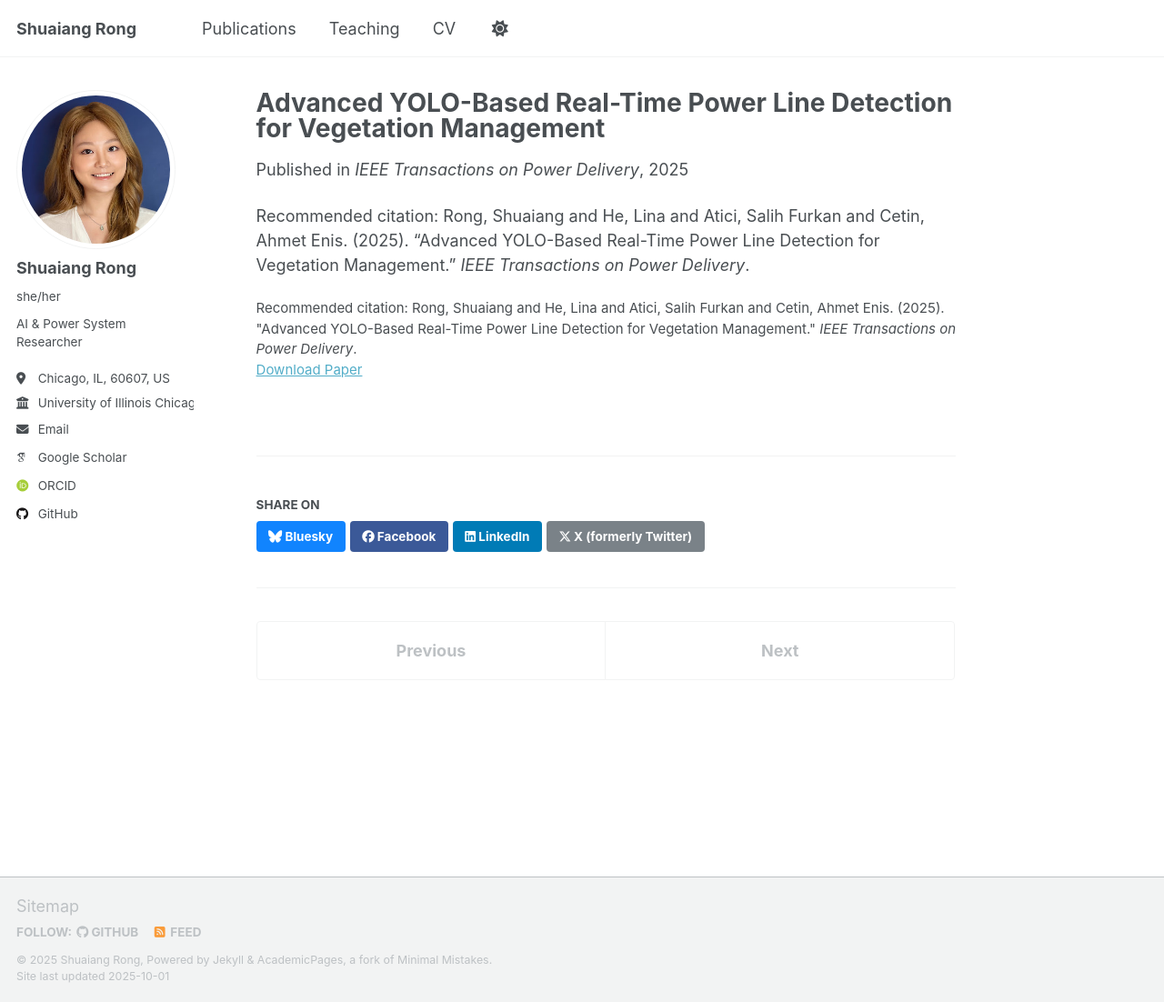
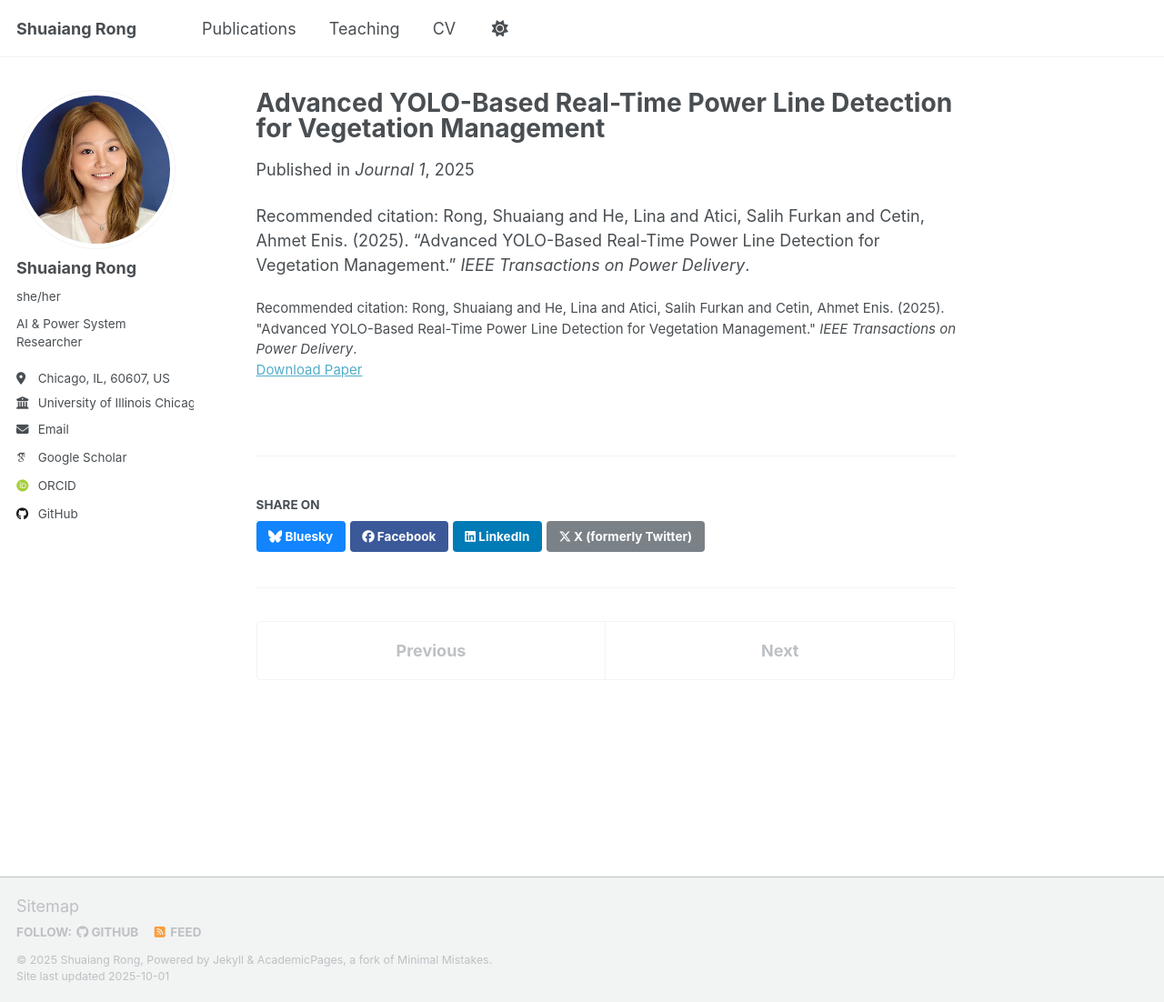
Before and after one commit to Jessica-hub/shuaiang-rong.github.io, a Jekyll site: the page built from _publications/2025-08-01-advanced-yolo-based-real-time-power-line-detection-for-vegetation-management.md, in a window 1280 px wide and 1102 px high. Shown: the whole window at 91% size. Built offline with Jekyll 4.4.1, drawn with Linux system fonts in a browser that asks for light colours; some web fonts are replaced; a script that is not in the unit is left out.

Commit message:
Update 2025-08-01-advanced-yolo-based-real-time-power-line-detection-for-vegetation-management.md

```diff
--- a/_publications/2025-08-01-advanced-yolo-based-real-time-power-line-detection-for-vegetation-management.md
+++ b/_publications/2025-08-01-advanced-yolo-based-real-time-power-line-detection-for-vegetation-management.md
@@ -3,9 +3,9 @@
 collection: publications
 permalink: /publication/2025-08-01-advanced-yolo-based-real-time-power-line-detection-for-vegetation-management
 date: 2025-08-01
-venue: 'IEEE Transactions on Power Delivery'
-paperurl: 'http://academicpages.github.io/files/paper1.pdf'
-bibtex_url: 'http://academicpages.github.io/files/pubs.bib'
+venue: 'Journal 1'
+paperurl: 'http://jessica-hub.github.io/files/paper1.pdf'
+bibtex_url: 'http://jessica-hub.github.io/files/pubs.bib'
 citation: 'Rong, Shuaiang and He, Lina and Atici, Salih Furkan and Cetin, Ahmet Enis. (2025). "Advanced YOLO-Based Real-Time Power Line Detection for Vegetation Management." <i>IEEE Transactions on Power Delivery</i>.'
 ---
 
```
